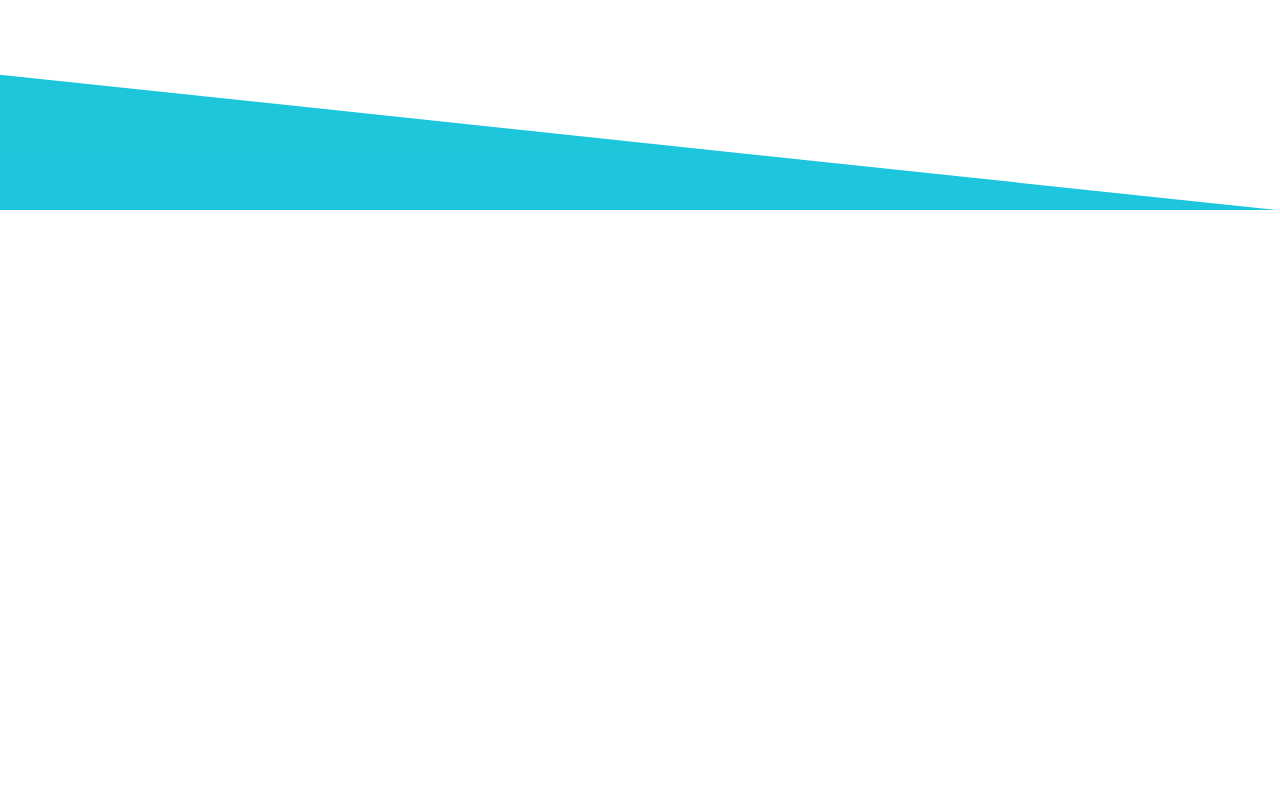
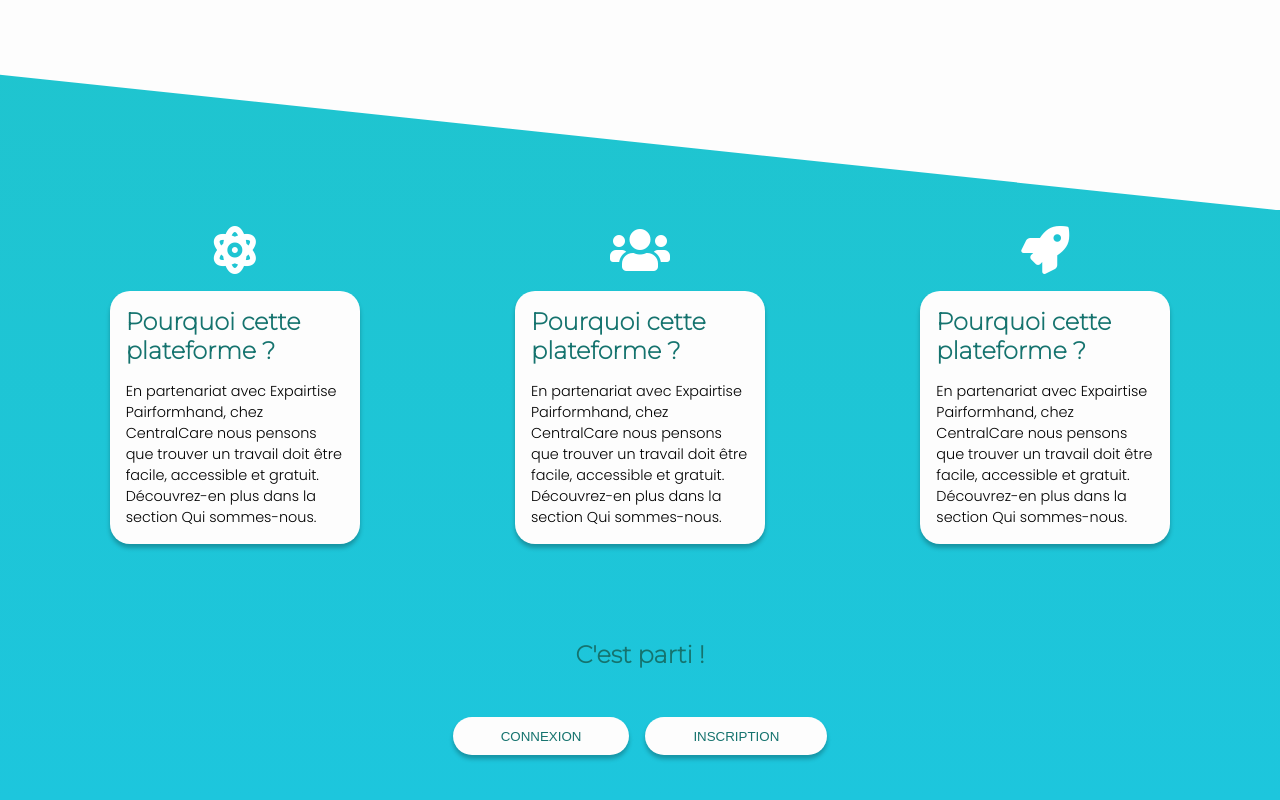
Before and after one commit to devbw/CentralCareClient, a React (Create React App) app: page / in a window 1280 px wide. Shown: the part 1066-1866 px from the top of the page. Before the commit the page ends 1276 px from the top, so only its background shows below. Built offline with nearby package versions, Linux system fonts and the light colour scheme.

Commit message:
add info card

```diff
--- a/src/components/navigation.js
+++ b/src/components/navigation.js
@@ -1,5 +1,5 @@
-import React from 'react';
-import { NavLink } from 'react-router-dom'
+import React from "react";
+import { NavLink } from "react-router-dom";
 
 const navigation = () => {
   return (
--- a/src/pages/Accueil.js
+++ b/src/pages/Accueil.js
@@ -1,33 +1,77 @@
-import React from 'react';
-import Navigation from '../components/navigation'
+import React from "react";
+import Navigation from "../components/navigation";
 
 const Accueil = () => {
   return (
     <div className="container-home">
-      <Navigation/>
+      <Navigation />
       <div className="title-home">
-        <h1>Votre plateforme d'annonces <br/>d'aide à la personne !</h1>
+        <h1>
+          Votre plateforme d'annonces <br />
+          d'aide à la personne !
+        </h1>
       </div>
       <div className="home-button">
         <button>CONNEXION</button>
         <button>INSCRIPTION</button>
       </div>
       <div className="home-trapezoid">
-        <h2>Comment fonctionne <br/> la plateforme ?</h2>
+        <h2>
+          Comment fonctionne <br /> la plateforme ?
+        </h2>
         <div className="home-benefits">
           <div className="benefits">
-            <div className="circle"><span>1</span></div>
+            <div className="circle">
+              <span>1</span>
+            </div>
             <p>Je m'inscris sur la plateforme</p>
           </div>
           <div className="benefits">
-            <div className="circle"><span>2</span></div>
+            <div className="circle">
+              <span>2</span>
+            </div>
             <p>Je poste ou réponds à une annonce</p>
           </div>
           <div className="benefits">
-            <div className="circle"><span>3</span></div>
+            <div className="circle">
+              <span>3</span>
+            </div>
             <p>Je trouve mon intervenant ou bénéficiaire</p>
           </div>
         </div>
+      </div>
+      <div className="home-infos">
+        <div className="home-info">
+          <i class="fas fa-atom"></i>
+          <div className="home-card">
+            <h3>Pourquoi cette plateforme ?</h3>
+            <p>En partenariat avec Expairtise Pairformhand, chez CentralCare nous pensons que trouver un travail doit être facile, accessible et gratuit. Découvrez-en plus dans la section Qui sommes-nous.</p>
+
+          </div>
+        </div>
+        <div className="home-info">
+          <i class="fas fa-users"></i>
+          <div className="home-card">
+            <h3>Pourquoi cette plateforme ?</h3>
+            <p>En partenariat avec Expairtise Pairformhand, chez CentralCare nous pensons que trouver un travail doit être facile, accessible et gratuit. Découvrez-en plus dans la section Qui sommes-nous.</p>
+
+          </div>
+        </div>
+        <div className="home-info">
+          <i class="fas fa-rocket"></i>
+          <div className="home-card">
+            <h3>Pourquoi cette plateforme ?</h3>
+            <p>En partenariat avec Expairtise Pairformhand, chez CentralCare nous pensons que trouver un travail doit être facile, accessible et gratuit. Découvrez-en plus dans la section Qui sommes-nous.</p>
+
+          </div>
+        </div>
+      </div>
+      <div className="subtitle-home">
+        <h2>C'est parti !</h2>
+      </div>
+      <div className="home-button">
+        <button>CONNEXION</button>
+        <button>INSCRIPTION</button>
       </div>
     </div>
   );
--- a/src/styles/components/_navigation.scss
+++ b/src/styles/components/_navigation.scss
@@ -1,7 +1,7 @@
 .navigation-bar {
   display: flex;
   width: 100%;
-  padding: .8rem 2rem;
+  padding: 0.8rem 2rem;
   top: 0;
   position: fixed;
   justify-content: space-between;
@@ -10,34 +10,37 @@
   z-index: 1;
 
   @media screen and (max-width: 800px) {
-    padding: .8rem 1rem;
+    padding: 0.8rem 1rem;
   }
 
-  .centralcare{
+  .centralcare {
     color: white;
     font-size: 1.5rem;
+    @media screen and (max-width: 800px) {
+      font-size: 1.2rem;
+    }
   }
-  .nav-list{
+  .nav-list {
     display: flex;
     @media screen and (max-width: 800px) {
       display: none;
     }
   }
-  .nav-item{
+  .nav-item {
     color: white;
-    margin: 0 .7rem;
-    transition: .8s;
-    &:hover{
+    margin: 0 0.7rem;
+    transition: 0.8s;
+    &:hover {
       transform: translateY(5px);
       color: $color-2;
     }
   }
 
-  .nav-active p{
+  .nav-active p {
     color: $color-2;
   }
 
-  .nav-bars{
+  .nav-bars {
     color: white;
     display: none;
     @media screen and (max-width: 800px) {
--- a/src/styles/pages/home.scss
+++ b/src/styles/pages/home.scss
@@ -6,6 +6,9 @@
       padding: 0 1rem;
     }
   }
+  .subtitle-home{
+    text-align: center;
+  }
   .home-button{
     margin: 2rem 0;
     text-align: center;
@@ -13,7 +16,7 @@
       margin: 1rem .5rem;
       padding: .7rem 3rem;
       border-radius: 20px;
-      background: white;
+      background: $white;
       box-shadow: 0px 4px 4px rgba(0, 0, 0, 0.25);
       cursor: pointer;
       color: $color-2;
@@ -27,7 +30,7 @@
     width: 100%;
     clip-path: polygon(0 14%, 100% 0, 100% 100%, 0 85%);
     padding: 15rem 0;
-    background: white;
+    background: $white;
     text-align: center;
     h2{
       font-size: 2.5rem;
@@ -55,7 +58,7 @@
           justify-content: center;
           align-items: center;
           span{
-            color: white;
+            color: $white;
             font-size: 1.8rem;
           }
         }
@@ -68,4 +71,36 @@
       }
     }
   }
+  .home-infos{
+    display: flex;
+    justify-content: space-around;
+    flex-wrap: wrap;
+    padding: 0 2rem;
+    margin: 0 0 4rem 0;
+    .home-info{
+      text-align: center;
+      margin: 1rem 1rem;
+      .home-card{
+        background: $white;
+        border-radius: 20px;
+        padding: 1rem;
+        width: 250px;
+        margin: 1rem 0;
+        box-shadow: 0px 4px 4px rgba(0, 0, 0, 0.25);
+        h3{
+          margin-bottom: 1rem;
+          text-align: left;
+          font-size: 1.5rem;
+        }
+        p{
+          text-align: left;
+          font-size: .9rem;
+        }
+      }
+    }
+    .fas{
+      color: white;
+      font-size: 3rem;
+    }
+  }
 }
```
